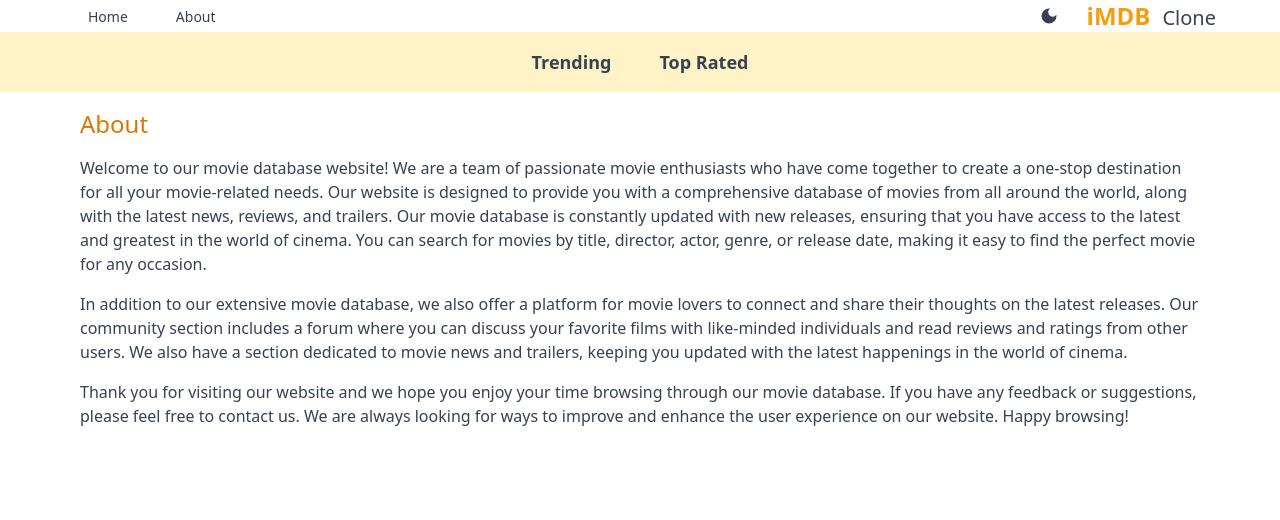
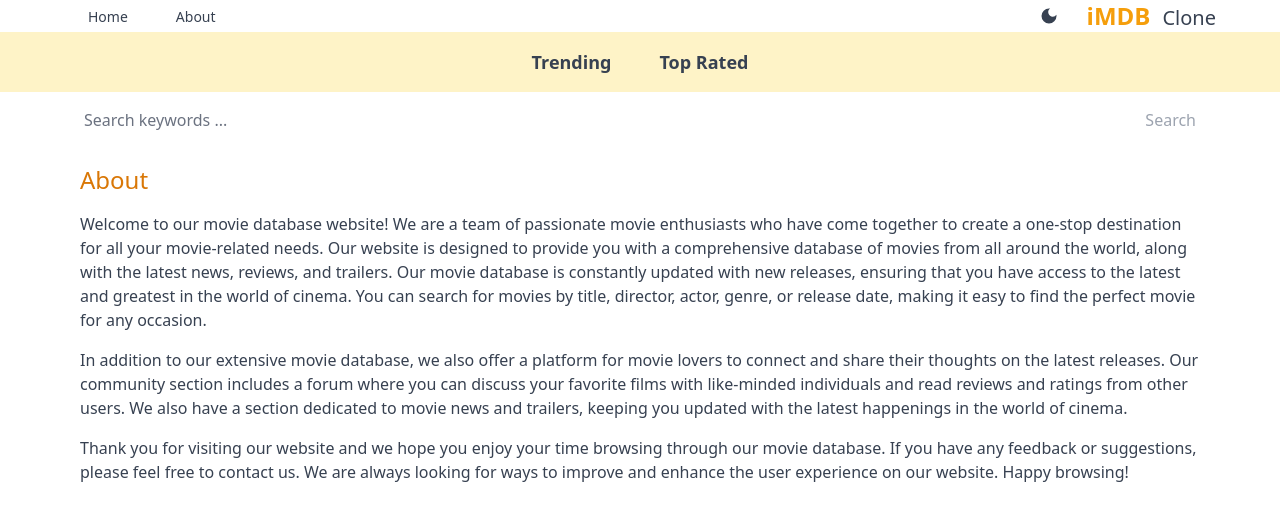
Before and after one commit to frontendprof/nextjs-imdb-app, a Next.js app: page /about in a window 1280 px wide. Shown: the top 520 px of the page. Built offline with nearby package versions, Linux system fonts and the light colour scheme.

Commit message:
feat: add search functionality

```diff
--- a/src/app/layout.js
+++ b/src/app/layout.js
@@ -1,5 +1,6 @@
 import Header from '@/components/Header';
 import Navbar from '@/components/Navbar';
+import SearchBox from '@/components/SearchBox';
 import './globals.css';
 import Providers from './Providers';
 
@@ -12,6 +13,7 @@
 
           <Navbar />
 
+          <SearchBox />
           {children}
         </Providers>
       </body>
--- /dev/null
+++ b/src/app/search/[searchTerm]/page.jsx
@@ -0,0 +1,22 @@
+import Results from '@/components/Results';
+
+export default async function SearchPage({ params }) {
+  const res = await fetch(
+    `https://api.themoviedb.org/3/search/movie?api_key=${process.env.API_KEY}&query=${params.searchTerm}&language=en-US&page=1&include_adult=false`
+  );
+  if (!res.ok) {
+    throw new Error('Error fetching data');
+  }
+
+  const data = await res.json();
+  const results = data.results;
+
+  return (
+    <div>
+      {results && results.length === 0 && (
+        <h1 className="text-center pt-6">No results found</h1>
+      )}
+      {results && <Results results={results} />}
+    </div>
+  );
+}
--- /dev/null
+++ b/src/components/SearchBox.jsx
@@ -0,0 +1,36 @@
+'use client';
+
+import { useState } from 'react';
+import { useRouter } from 'next/navigation';
+
+export default function SearchBox() {
+  const [search, setSearch] = useState('');
+  const router = useRouter();
+
+  function handleSubmit(e) {
+    e.preventDefault();
+    if (!search) return;
+    router.push(`/search/${search}`);
+  }
+  return (
+    <form
+      className="flex max-w-6xl mx-auto items-center justify-between px-5"
+      onSubmit={handleSubmit}
+    >
+      <input
+        type="text"
+        placeholder="Search keywords ... "
+        className="w-full h-14 outline-none rounded-sm bg-transparent placeholder-gray-500 flex-1"
+        value={search}
+        onChange={(e) => setSearch(e.target.value)}
+      />
+      <button
+        disabled={!search}
+        type="submit"
+        className="text-amber-600 disabled:text-gray-400"
+      >
+        Search
+      </button>
+    </form>
+  );
+}
```
